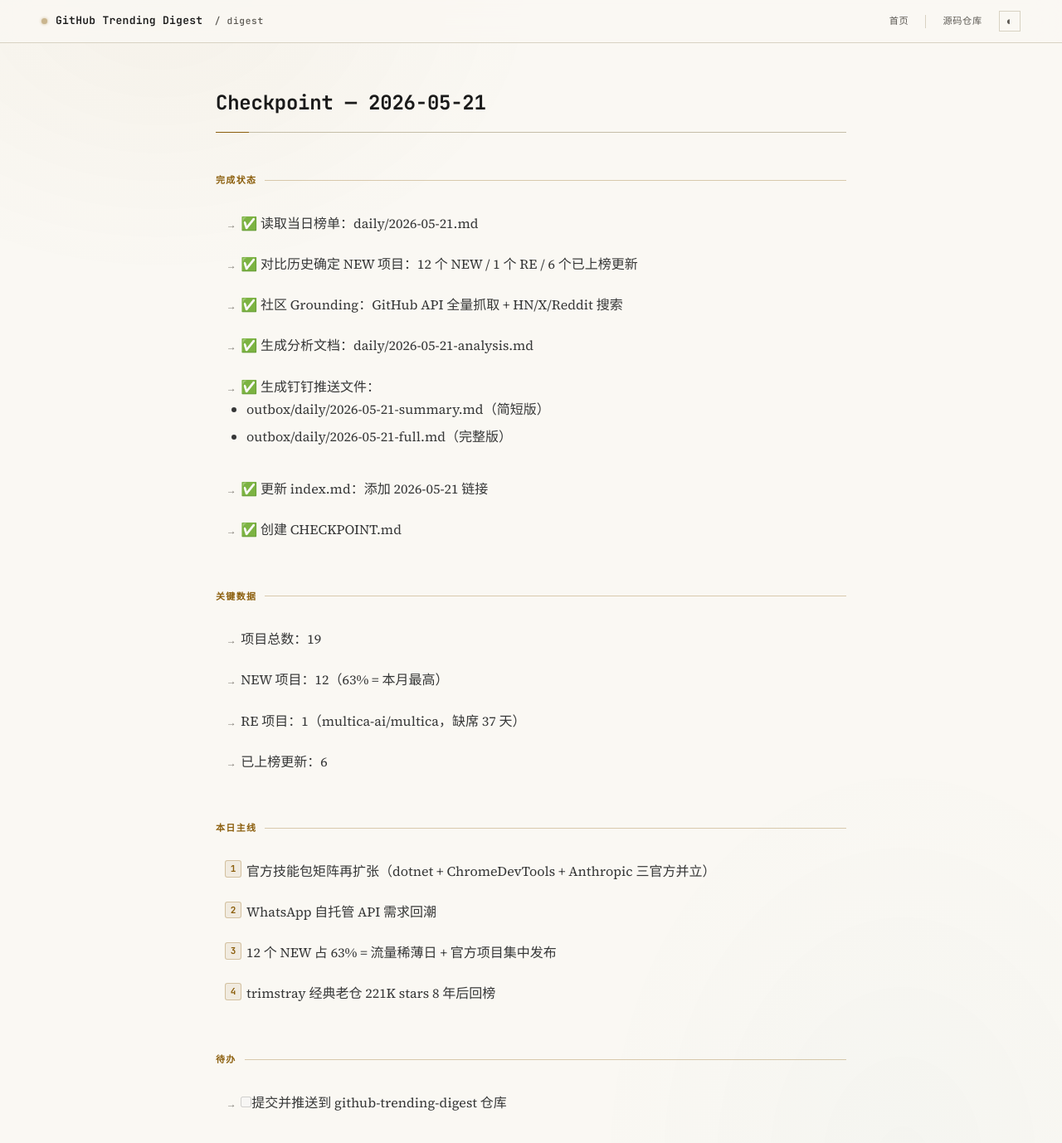
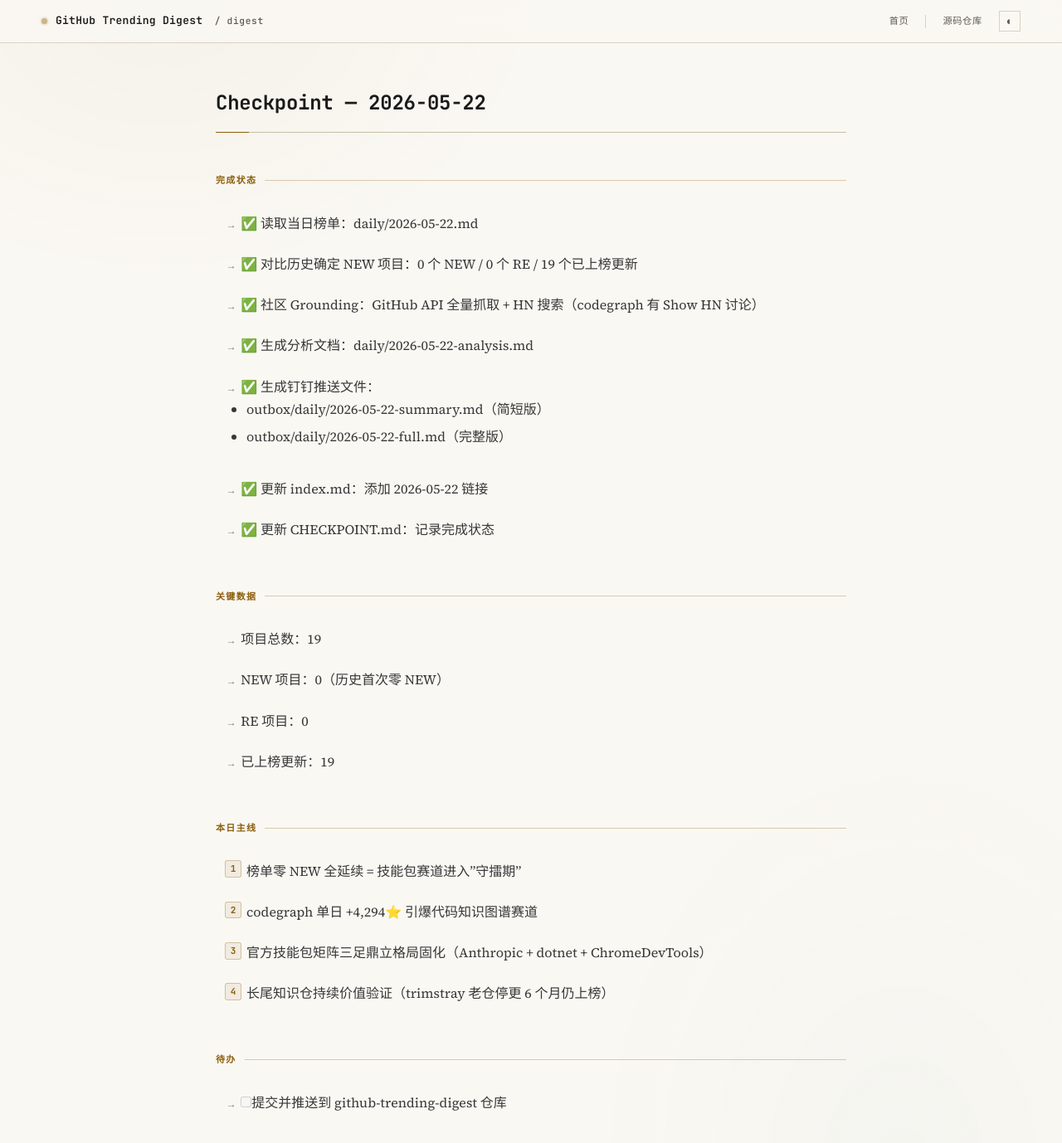
Before and after one commit to maxzyma/github-trending-digest, a Jekyll site: the page built from CHECKPOINT.md, in a window 1280 px wide and 1400 px high. Shown: the top 1378 px of the window at 83% size. Built offline with Jekyll 4.4.1, drawn with Linux system fonts in a browser that asks for light colours; our own code applies the rules of GitHub Pages for plain Markdown files.

Commit message:
Add 2026-05-22 GitHub Trending analysis: zero NEW projects, codegraph surge

```diff
--- a/CHECKPOINT.md
+++ b/CHECKPOINT.md
@@ -1,27 +1,27 @@
-# Checkpoint — 2026-05-21
+# Checkpoint — 2026-05-22
 
 ## 完成状态
-- ✅ 读取当日榜单：daily/2026-05-21.md
-- ✅ 对比历史确定 NEW 项目：12 个 NEW / 1 个 RE / 6 个已上榜更新
-- ✅ 社区 Grounding：GitHub API 全量抓取 + HN/X/Reddit 搜索
-- ✅ 生成分析文档：daily/2026-05-21-analysis.md
+- ✅ 读取当日榜单：daily/2026-05-22.md
+- ✅ 对比历史确定 NEW 项目：0 个 NEW / 0 个 RE / 19 个已上榜更新
+- ✅ 社区 Grounding：GitHub API 全量抓取 + HN 搜索（codegraph 有 Show HN 讨论）
+- ✅ 生成分析文档：daily/2026-05-22-analysis.md
 - ✅ 生成钉钉推送文件：
-  - outbox/daily/2026-05-21-summary.md（简短版）
-  - outbox/daily/2026-05-21-full.md（完整版）
-- ✅ 更新 index.md：添加 2026-05-21 链接
-- ✅ 创建 CHECKPOINT.md
+  - outbox/daily/2026-05-22-summary.md（简短版）
+  - outbox/daily/2026-05-22-full.md（完整版）
+- ✅ 更新 index.md：添加 2026-05-22 链接
+- ✅ 更新 CHECKPOINT.md：记录完成状态
 
 ## 关键数据
 - 项目总数：19
-- NEW 项目：12（63% = 本月最高）
-- RE 项目：1（multica-ai/multica，缺席 37 天）
-- 已上榜更新：6
+- NEW 项目：0（历史首次零 NEW）
+- RE 项目：0
+- 已上榜更新：19
 
 ## 本日主线
-1. 官方技能包矩阵再扩张（dotnet + ChromeDevTools + Anthropic 三官方并立）
-2. WhatsApp 自托管 API 需求回潮
-3. 12 个 NEW 占 63% = 流量稀薄日 + 官方项目集中发布
-4. trimstray 经典老仓 221K stars 8 年后回榜
+1. 榜单零 NEW 全延续 = 技能包赛道进入"守擂期"
+2. codegraph 单日 +4,294⭐ 引爆代码知识图谱赛道
+3. 官方技能包矩阵三足鼎立格局固化（Anthropic + dotnet + ChromeDevTools）
+4. 长尾知识仓持续价值验证（trimstray 老仓停更 6 个月仍上榜）
 
 ## 待办
 - [ ] 提交并推送到 github-trending-digest 仓库
```
Also changed, not shown: daily/2026-05-22-analysis.md (added, +216 -0 lines), daily/2026-05-22.md (added, +27 -0 lines), index.md (+1 -0 lines).
